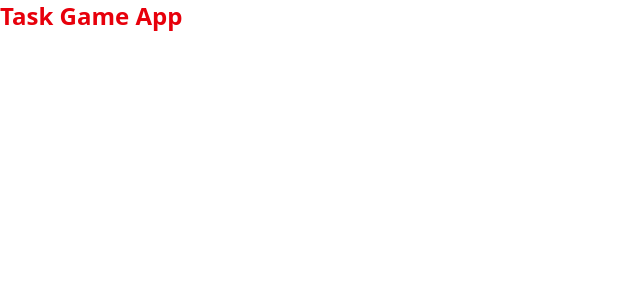
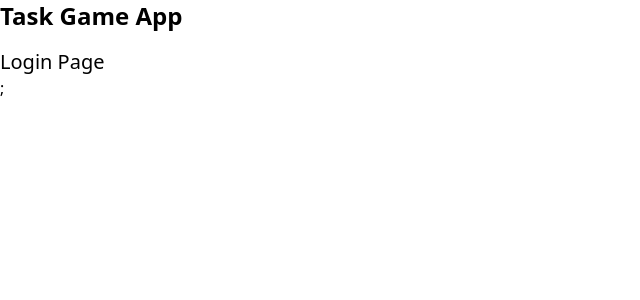
Before and after one commit to irfanbaig7/Trello-RPG-MERN-, a React (Vite) app in the folder client/: page /login in a window 1280 px wide. Shown: the top 300 px of the page, without its empty margins (0-640 px from the left). Built offline with nearby package versions, Linux system fonts and the light colour scheme.

Commit message:
basic routing setup done with react-router-dom features

```diff
--- a/client/package.json
+++ b/client/package.json
@@ -13,6 +13,7 @@
     "@tailwindcss/vite": "^4.1.17",
     "react": "^19.2.0",
     "react-dom": "^19.2.0",
+    "react-router-dom": "^7.9.6",
     "tailwindcss": "^4.1.17"
   },
   "devDependencies": {
--- a/client/src/App.jsx
+++ b/client/src/App.jsx
@@ -1,10 +1,19 @@
 import React from 'react'
+import { BrowserRouter } from "react-router-dom"
+import AppRoutes from './routes/AppRoutes'
 
 const App = () => {
   return (
-    <div>
-      <h1 className="text-2xl font-semibold text-red-600">Task Game App</h1>
-    </div>
+    <BrowserRouter>
+      <div>
+        <h1 className="text-2xl font-semibold mb-4">Task Game App</h1>
+
+        {/* Routing */}
+        <AppRoutes />
+
+
+      </div>
+    </BrowserRouter>
   )
 }
 
--- /dev/null
+++ b/client/src/pages/Home.jsx
@@ -0,0 +1,11 @@
+import React from 'react'
+
+const Home = () => {
+  return (
+    <div>
+        <h2 className="text-xl">Home Page</h2>;
+    </div>
+  )
+}
+
+export default Home
--- /dev/null
+++ b/client/src/pages/Login.jsx
@@ -0,0 +1,11 @@
+import React from 'react'
+
+const Login = () => {
+  return (
+    <div>
+        <h2 className="text-xl">Login Page</h2>;
+    </div>
+  )
+}
+
+export default Login
--- /dev/null
+++ b/client/src/routes/AppRoutes.jsx
@@ -0,0 +1,17 @@
+import React from 'react'
+import { Route, Routes } from 'react-router-dom'
+import Home from '../pages/Home'
+import Login from '../pages/Login'
+
+const AppRoutes = () => {
+  return (
+    <div>
+        <Routes>
+            <Route path='/' element={<Home />} />
+            <Route path='/login' element={<Login />} />
+        </Routes>
+    </div>
+  )
+}
+
+export default AppRoutes
```
Also changed, not shown: 1 other file (tests, documents, lock files or other folders).
